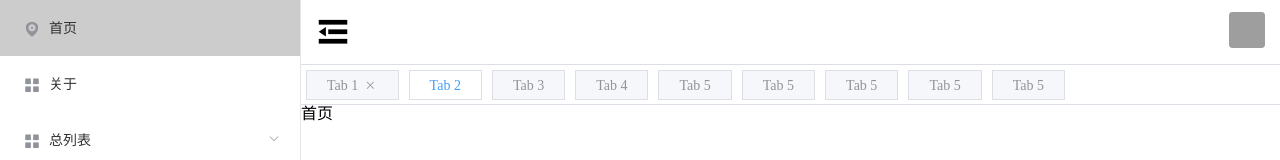
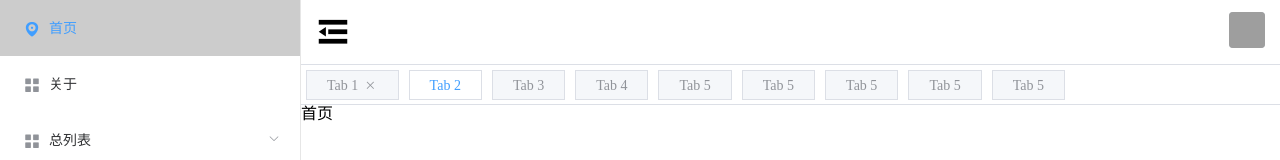
Before and after one commit to saltedfish964/vue-admin, a Vue app: page /#/Home in a window 1280 px wide. Shown: the top 160 px of the page. Built offline with nearby package versions, Linux system fonts and the light colour scheme; grey boxes are pictures that could not be loaded.

Commit message:
add menu component README.md

```diff
--- a/src/layout/index.vue
+++ b/src/layout/index.vue
@@ -1,6 +1,9 @@
 <template>
   <section class="app-wrap">
-    <Sidebar :collapse="collapse"></Sidebar>
+    <Sidebar
+      :collapse="collapse"
+      :menu="menu"
+    ></Sidebar>
     <div
       class="main-container"
       :style="`width: ${!collapse ? 'calc(100vw - 300px)' : 'calc(100vw - 64px)'}`"
@@ -53,6 +56,7 @@ export default {
   computed: {
     ...mapState({
       editableTabs: (state) => state.tabs.list,
+      menu: (state) => state.menu.list,
     }),
   },
   methods: {
--- a/src/layout/sidebar.vue
+++ b/src/layout/sidebar.vue
@@ -2,38 +2,35 @@
   <div
     class="sidebar"
     :class="{
-        'sidebar-active': collapse
-      }"
+      'sidebar-active': collapse
+    }"
   >
     <el-scrollbar wrap-class="scrollbar-wrapper">
       <Menu
         :data="menu"
         class="siderbar-menu"
         :collapse="collapse"
+        default-active="Home"
       ></Menu>
     </el-scrollbar>
   </div>
 </template>
 
 <script>
-import { mapState } from 'vuex';
 import Menu from '@/components/Menu/index.vue';
 
 export default {
   props: {
     collapse: Boolean,
+    menu: {
+      type: Array,
+      default() {
+        return [];
+      },
+    },
   },
   components: {
     Menu,
-  },
-  data() {
-    return {
-    };
-  },
-  computed: {
-    ...mapState({
-      menu: (state) => state.menu.list,
-    }),
   },
 };
 </script>
--- a/src/store/modules/menu.js
+++ b/src/store/modules/menu.js
@@ -1,7 +1,7 @@
 const state = () => ({
   list: [
     {
-      index: '1',
+      index: 'Home',
       route: '/',
       disabled: false,
       name: '首页',
```
Also changed, not shown: src/components/Menu/README.md (added).
